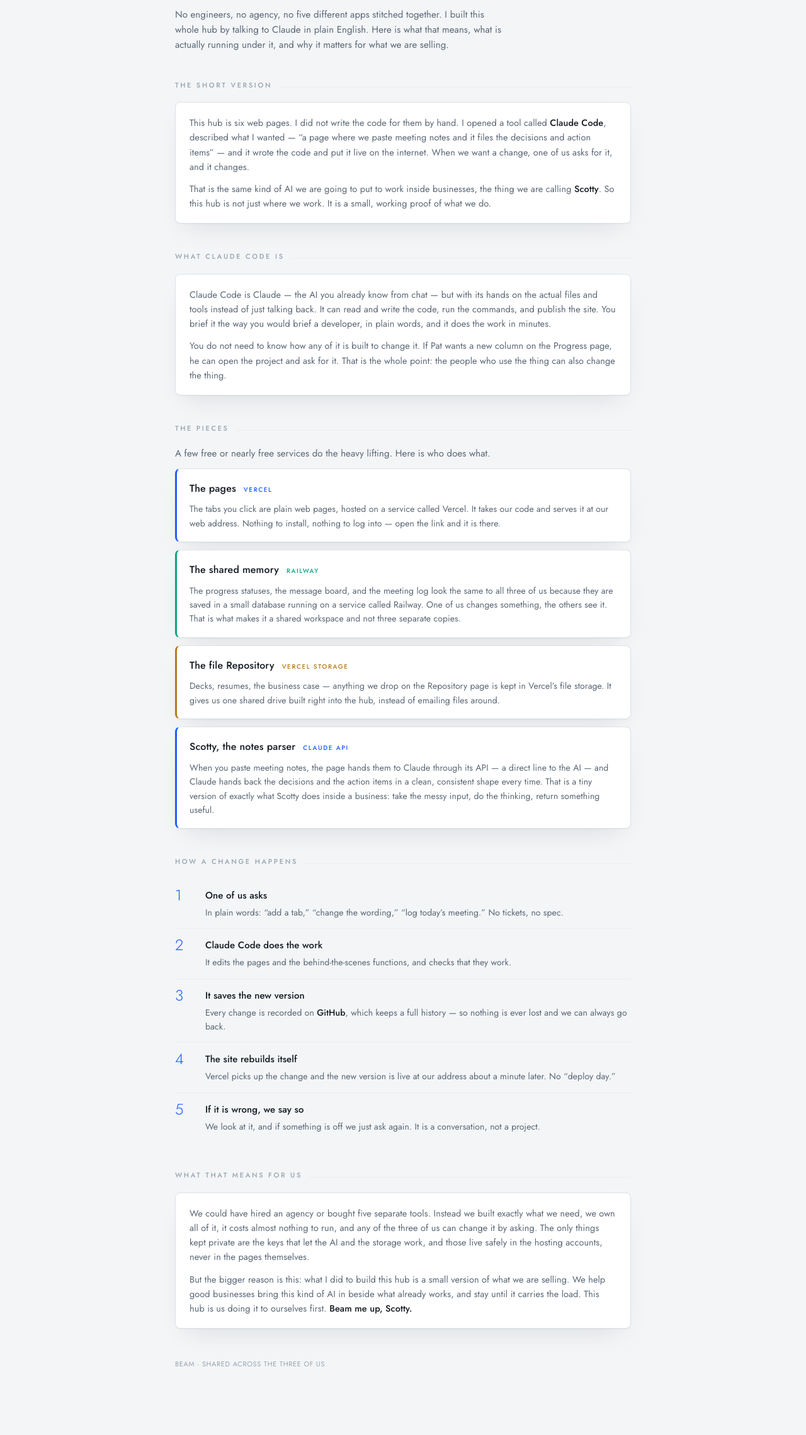
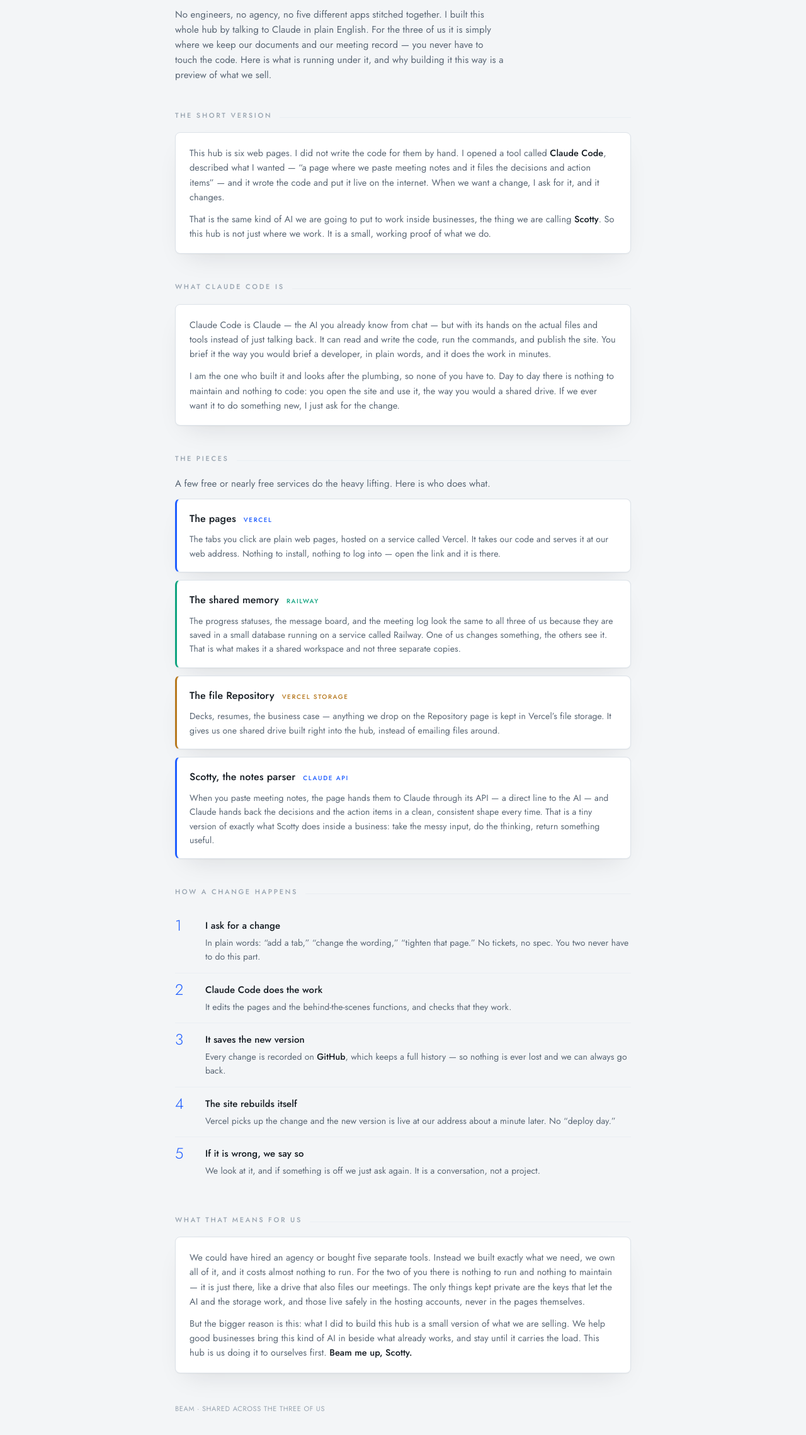
Before and after one commit to Brother-Beam/brotherbeam-hub, a website: page build.html in a window 1280 px wide. Shown: the part 179-2458 px from the top of the page at 63% size. Before the commit the page ends 2430 px from the top, so only its background shows below. Drawn offline with Linux system fonts and the light colour scheme.

Commit message:
Reframe 'How I built this' as use-it-not-code-it; add storage self-test
- Nate/Pat use the hub like a shared drive; maintaining it is Mike's
  job, not theirs. Reword the page so it stops implying everyone codes.
- Temporary blob-selftest endpoint: write+read+delete a tiny file to
  prove the store is read-write with the new token.

Co-Authored-By: Claude Opus 4.8 <noreply@anthropic.com>

```diff
--- a/build.html
+++ b/build.html
@@ -84,12 +84,12 @@
     <div class="wrap">
       <p class="kick">For Nate, and anyone curious</p>
       <h1>How I built this</h1>
-      <p class="sub">No engineers, no agency, no five different apps stitched together. I built this whole hub by talking to Claude in plain English. Here is what that means, what is actually running under it, and why it matters for what we are selling.</p>
+      <p class="sub">No engineers, no agency, no five different apps stitched together. I built this whole hub by talking to Claude in plain English. For the three of us it is simply where we keep our documents and our meeting record &mdash; you never have to touch the code. Here is what is running under it, and why building it this way is a preview of what we sell.</p>
 
       <div class="sec">
         <div class="sec-h"><p class="label">The short version</p><span class="line"></span></div>
         <div class="prose">
-          <p>This hub is six web pages. I did not write the code for them by hand. I opened a tool called <b>Claude Code</b>, described what I wanted &mdash; &ldquo;a page where we paste meeting notes and it files the decisions and action items&rdquo; &mdash; and it wrote the code and put it live on the internet. When we want a change, one of us asks for it, and it changes.</p>
+          <p>This hub is six web pages. I did not write the code for them by hand. I opened a tool called <b>Claude Code</b>, described what I wanted &mdash; &ldquo;a page where we paste meeting notes and it files the decisions and action items&rdquo; &mdash; and it wrote the code and put it live on the internet. When we want a change, I ask for it, and it changes.</p>
           <p>That is the same kind of AI we are going to put to work inside businesses, the thing we are calling <b>Scotty</b>. So this hub is not just where we work. It is a small, working proof of what we do.</p>
         </div>
       </div>
@@ -98,7 +98,7 @@
         <div class="sec-h"><p class="label">What Claude Code is</p><span class="line"></span></div>
         <div class="prose">
           <p>Claude Code is Claude &mdash; the AI you already know from chat &mdash; but with its hands on the actual files and tools instead of just talking back. It can read and write the code, run the commands, and publish the site. You brief it the way you would brief a developer, in plain words, and it does the work in minutes.</p>
-          <p>You do not need to know how any of it is built to change it. If Pat wants a new column on the Progress page, he can open the project and ask for it. That is the whole point: the people who use the thing can also change the thing.</p>
+          <p>I am the one who built it and looks after the plumbing, so none of you have to. Day to day there is nothing to maintain and nothing to code: you open the site and use it, the way you would a shared drive. If we ever want it to do something new, I just ask for the change.</p>
         </div>
       </div>
 
@@ -129,7 +129,7 @@
 
       <div class="sec">
         <div class="sec-h"><p class="label">How a change happens</p><span class="line"></span></div>
-        <div class="step"><div class="n">1</div><div><div class="t">One of us asks</div><div class="d">In plain words: &ldquo;add a tab,&rdquo; &ldquo;change the wording,&rdquo; &ldquo;log today&rsquo;s meeting.&rdquo; No tickets, no spec.</div></div></div>
+        <div class="step"><div class="n">1</div><div><div class="t">I ask for a change</div><div class="d">In plain words: &ldquo;add a tab,&rdquo; &ldquo;change the wording,&rdquo; &ldquo;tighten that page.&rdquo; No tickets, no spec. You two never have to do this part.</div></div></div>
         <div class="step"><div class="n">2</div><div><div class="t">Claude Code does the work</div><div class="d">It edits the pages and the behind-the-scenes functions, and checks that they work.</div></div></div>
         <div class="step"><div class="n">3</div><div><div class="t">It saves the new version</div><div class="d">Every change is recorded on <b>GitHub</b>, which keeps a full history &mdash; so nothing is ever lost and we can always go back.</div></div></div>
         <div class="step"><div class="n">4</div><div><div class="t">The site rebuilds itself</div><div class="d">Vercel picks up the change and the new version is live at our address about a minute later. No &ldquo;deploy day.&rdquo;</div></div></div>
@@ -139,7 +139,7 @@
       <div class="sec">
         <div class="sec-h"><p class="label">What that means for us</p><span class="line"></span></div>
         <div class="prose">
-          <p>We could have hired an agency or bought five separate tools. Instead we built exactly what we need, we own all of it, it costs almost nothing to run, and any of the three of us can change it by asking. The only things kept private are the keys that let the AI and the storage work, and those live safely in the hosting accounts, never in the pages themselves.</p>
+          <p>We could have hired an agency or bought five separate tools. Instead we built exactly what we need, we own all of it, and it costs almost nothing to run. For the two of you there is nothing to run and nothing to maintain &mdash; it is just there, like a drive that also files our meetings. The only things kept private are the keys that let the AI and the storage work, and those live safely in the hosting accounts, never in the pages themselves.</p>
           <p>But the bigger reason is this: what I did to build this hub is a small version of what we are selling. We help good businesses bring this kind of AI in beside what already works, and stay until it carries the load. This hub is us doing it to ourselves first. <b>Beam me up, Scotty.</b></p>
         </div>
       </div>
```
Also changed, not shown: api/blob-selftest.js (added, +17 -0 lines).
